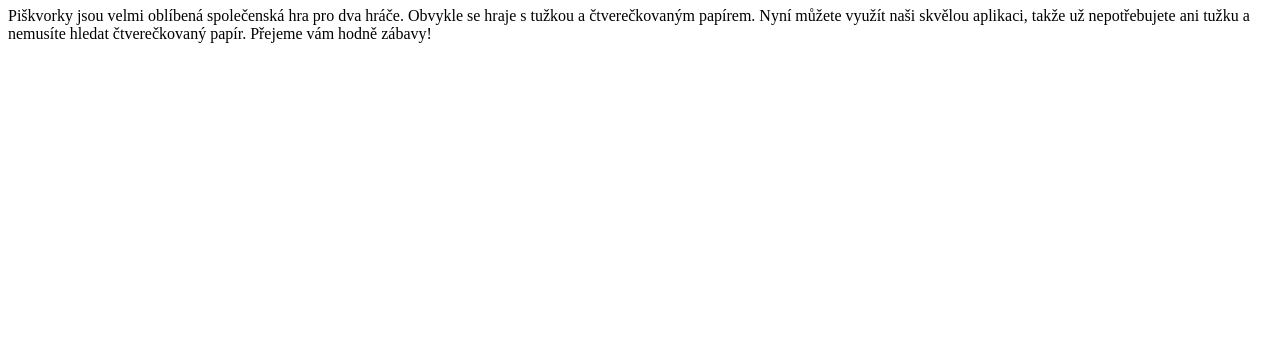
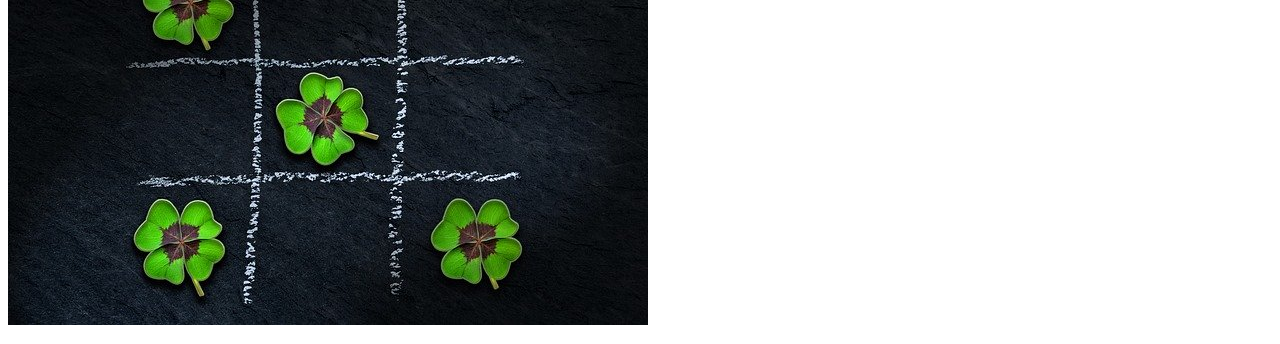
Before and after one commit to LucieTrojanova/piskvorky, a plain HTML site: page index.html in a window 1280 px wide. Shown: the part 73-417 px from the top of the page. Drawn offline with Linux system fonts and the light colour scheme.

Commit message:
obrazek uvodni.jpg

```diff
--- a/index.html
+++ b/index.html
@@ -8,6 +8,7 @@
     <link rel="stylesheet" href="styly.css" />
   </head>
   <body>
+    <img src="uvodni.jpg" />
     <h1>Piškvorky</h1>
     <p>
       Piškvorky jsou velmi oblíbená společenská hra pro dva hráče. Obvykle se
```
